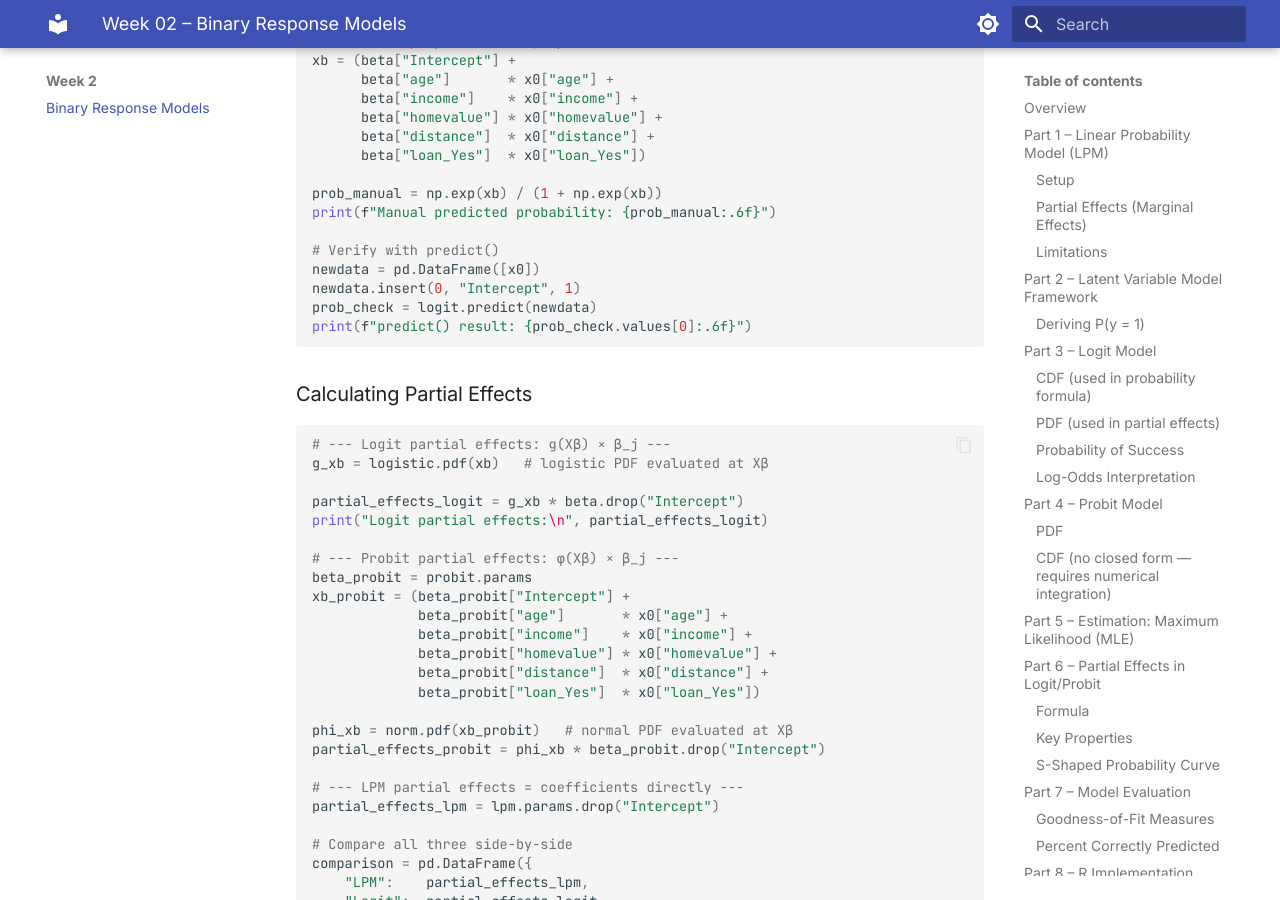
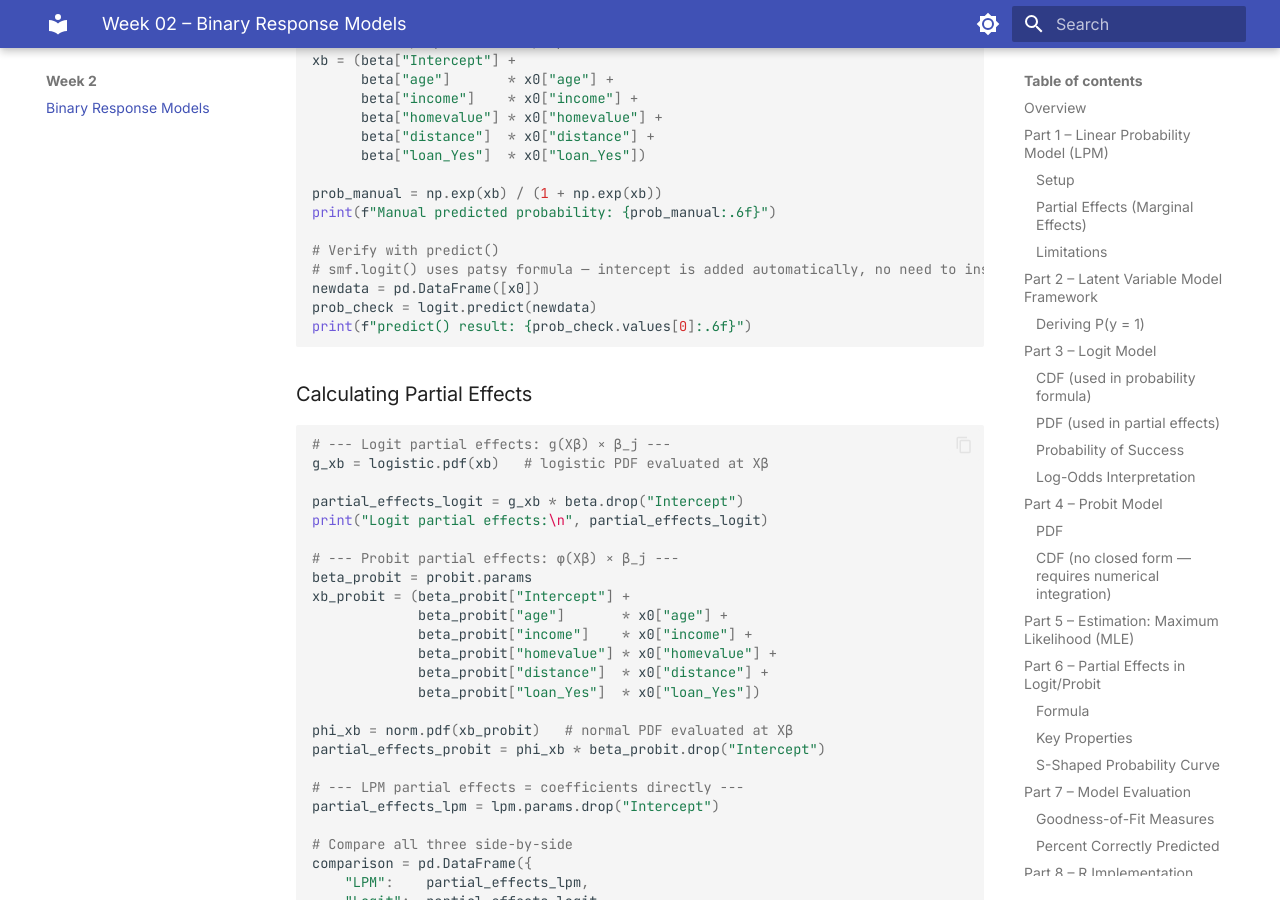
Before and after one commit to SydneyLeiher/mgt6203-notes, an MkDocs documentation site: the page built from docs/weeks/Week02_BinaryResponseModels.md, in a window 1280 px wide and 900 px high, scrolled down 10751 px. Built offline with MkDocs 1.6.1 and Material for MkDocs 9.7.7, drawn with Linux system fonts in a browser that asks for light colours.

````diff
--- a/docs/weeks/Week02_BinaryResponseModels.md
+++ b/docs/weeks/Week02_BinaryResponseModels.md
@@ -436,8 +436,8 @@ prob_manual = np.exp(xb) / (1 + np.exp(xb))
 print(f"Manual predicted probability: {prob_manual:.6f}")
 
 # Verify with predict()
+# smf.logit() uses patsy formula — intercept is added automatically, no need to insert it manually
 newdata = pd.DataFrame([x0])
-newdata.insert(0, "Intercept", 1)
 prob_check = logit.predict(newdata)
 print(f"predict() result: {prob_check.values[0]:.6f}")
 ```
````
Also changed, not shown: other parts of docs/weeks/Week02_BinaryResponseModels.md (+1 -1 lines).
